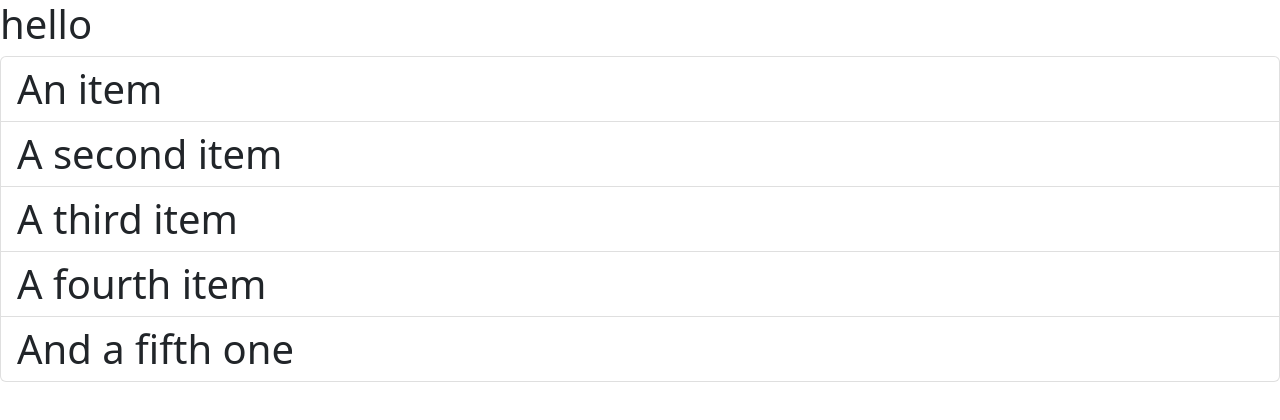
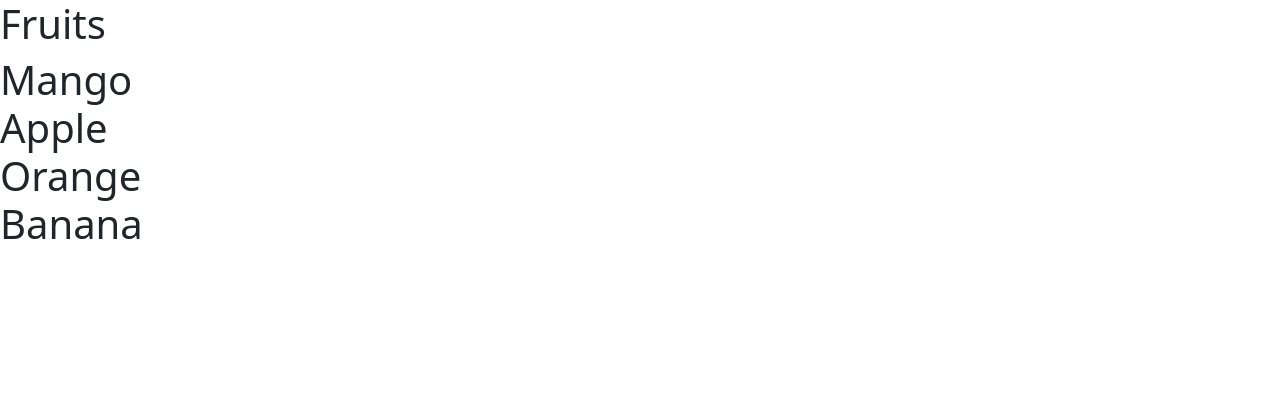
Before and after one commit to JassBrar92/react-app, a React (Vite) app: page / in a window 1280 px wide. Shown: the top 420 px of the page. Built offline with nearby package versions, Linux system fonts and the light colour scheme.

Commit message:
rendering list

```diff
--- a/src/components/ListGroup.tsx
+++ b/src/components/ListGroup.tsx
@@ -1,14 +1,16 @@
 function ListGroup(){
   // <></> these brackets represent fragment it is used to return more than one element
+  const items=[
+    "Mango",
+    "Apple",
+    "Orange",
+    "Banana"
+  ]
   return (
     <>
-  <h1>hello</h1>
+  <h1>Fruits</h1>
   <ul className="list-group">
-  <li className="list-group-item">An item</li>
-  <li className="list-group-item">A second item</li>
-  <li className="list-group-item">A third item</li>
-  <li className="list-group-item">A fourth item</li>
-  <li className="list-group-item">And a fifth one</li>
+    {items.map(item=><li key={item}>{item}</li>)}
 </ul>
 </>
   );
```
